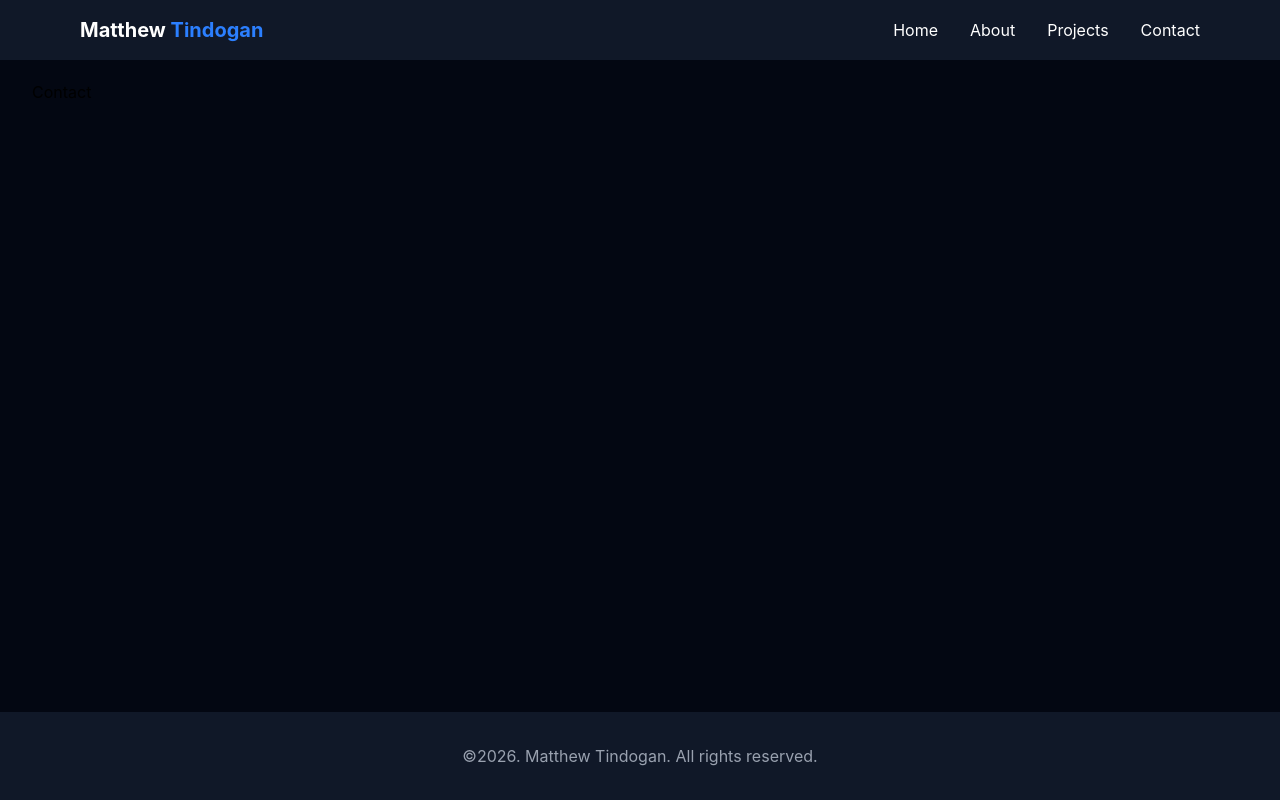
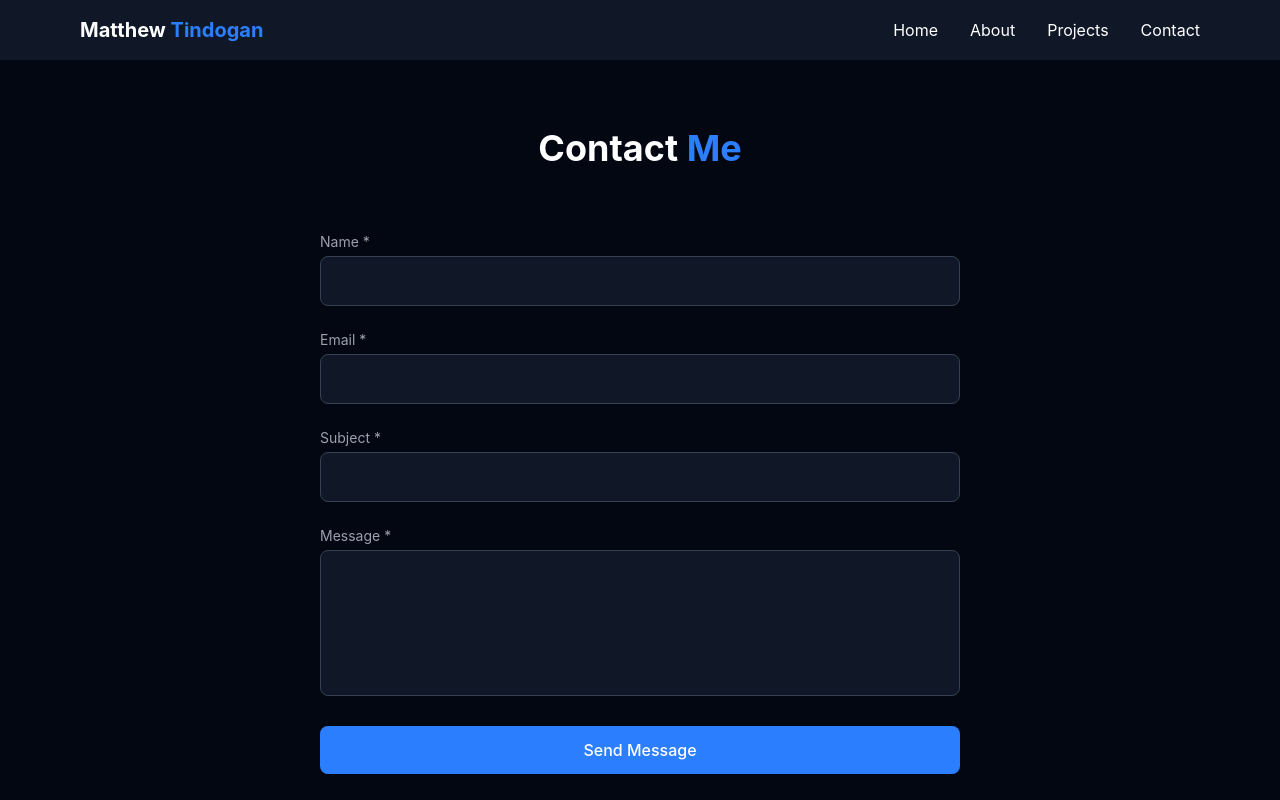
Before and after one commit to TrainerBlu3/AboutMe, a React (Vite) app in the folder client/: page /contact in a window 1280 px wide. Shown: the top 800 px of the page. Built offline with nearby package versions, Linux system fonts and the light colour scheme.

Commit message:
feat: add Contact page with useForm hook and EmailJS integration

```diff
--- a/client/package.json
+++ b/client/package.json
@@ -10,6 +10,7 @@
     "preview": "vite preview"
   },
   "dependencies": {
+    "@emailjs/browser": "^4.4.1",
     "@tailwindcss/vite": "^4.2.2",
     "react": "^19.2.4",
     "react-dom": "^19.2.4",
--- a/client/src/App.jsx
+++ b/client/src/App.jsx
@@ -4,6 +4,7 @@ import Footer from './components/Footer'
 import Home from './pages/Home'
 import About from './pages/About'
 import Projects from './pages/Projects'
+import Contact from './pages/Contact'
 
 function App() {
     return (
@@ -15,7 +16,7 @@ function App() {
                         <Route path="/" element={<Home/>}/>
                         <Route path="/about" element={<About/>}/>
                         <Route path="/projects" element={<Projects/>}/>
-                        <Route path="/contact" element={<div className="pt-20 p-8">Contact</div>}/>
+                        <Route path="/contact" element={<Contact/>}/>
                     </Routes>
                 </div>
                 <Footer/>
--- /dev/null
+++ b/client/src/hooks/useForm.js
@@ -0,0 +1,33 @@
+import { useState } from 'react'
+
+function useForm(initialValues) {
+    const [values, setValues] = useState(initialValues)
+    const [errors, setErrors] = useState({})
+
+    function handleChange(e){
+        const { name, value } = e.target
+        setValues(prev => ({  ...prev, [name]: value }))
+        if(errors[name]) {
+            setErrors(prev => ({ ...prev, [name]: ''}))
+        }
+    }
+
+    function validate() {
+        const newErrors = {}
+        if (!values.name.trim()) newErrors.name = 'Name is required'
+        if (!values.email.trim()) newErrors.email = 'Email is required'
+        else if (!/^[^\s@]+@[^\s@]+\.[^\s@]+$/.test(values.email)) newErrors.email = 'Invalid email address'
+        if (!values.subject.trim()) newErrors.subject = 'Subject is required'
+        if (values.message.trim().length < 10) newErrors.message = 'Message must be at least 10 characters'
+        return newErrors
+    }
+
+    function reset(){
+        setValues(initialValues)
+        setErrors({})
+    }
+
+    return {values, errors, handleChange, validate, setErrors, reset}
+}
+
+export default useForm
--- /dev/null
+++ b/client/src/pages/Contact.jsx
@@ -0,0 +1,115 @@
+import { useRef, useState} from "react"
+import emailjs from '@emailjs/browser'
+import useForm from '../hooks/useForm.js'
+
+function Contact() {
+    const formRef = useRef(null)
+    const {values, errors, handleChange, validate, setErrors, reset} = useForm({
+        name: '',
+        email: '',
+        subject: '',
+        message: ''
+    })
+    const [status, setStatus] = useState('')
+
+    function handleSubmit(e) {
+        e.preventDefault()
+        const newErrors = validate()
+        if (Object.keys(newErrors).length > 0) {
+            setErrors(newErrors)
+            return
+        }
+        setStatus('sending')
+        emailjs.sendForm(
+            import.meta.env.VITE_EMAILJS_SERVICE_ID,
+            import.meta.env.VITE_EMAILJS_TEMPLATE_ID,
+            formRef.current,
+            import.meta.env.VITE_EMAILJS_PUBLIC_KEY
+        )
+            .then(() => {
+                setStatus('success')
+                reset()
+            })
+            .catch(() => {
+                setStatus('error')
+            })
+    }
+
+    return (
+        <main className="min-h-screen bg-gray-950 text-white">
+            <div className="max-w-2xl mx-auto px-4 py-32">
+
+                <h1 className="text-4xl font-bold text-center mb-16">
+                    Contact <span className="text-blue-500">Me</span>
+                </h1>
+
+                <form ref={formRef} onSubmit={handleSubmit} className="flex flex-col gap-6" noValidate>
+
+                    <div>
+                        <label className="block text-sm text-gray-400 mb-1">Name *</label>
+                        <input
+                            type="text"
+                            name="name"
+                            value={values.name}
+                            onChange={handleChange}
+                            className="w-full bg-gray-900 border border-gray-700 rounded-lg px-4 py-3 text-white focus:outline-none focus:border-blue-500"
+                        />
+                        {errors.name && <p className="text-red-400 text-sm mt-1">{errors.name}</p>}
+                    </div>
+
+                    <div>
+                        <label className="block text-sm text-gray-400 mb-1">Email *</label>
+                        <input
+                            type="email"
+                            name="email"
+                            value={values.email}
+                            onChange={handleChange}
+                            className="w-full bg-gray-900 border border-gray-700 rounded-lg px-4 py-3 text-white focus:outline-none focus:border-blue-500"
+                        />
+                        {errors.email && <p className="text-red-400 text-sm mt-1">{errors.email}</p>}
+                    </div>
+
+                    <div>
+                        <label className="block text-sm text-gray-400 mb-1">Subject *</label>
+                        <input
+                            type="text"
+                            name="subject"
+                            value={values.subject}
+                            onChange={handleChange}
+                            className="w-full bg-gray-900 border border-gray-700 rounded-lg px-4 py-3 text-white focus:outline-none focus:border-blue-500"
+                        />
+                        {errors.subject && <p className="text-red-400 text-sm mt-1">{errors.subject}</p>}
+                    </div>
+
+                    <div>
+                        <label className="block text-sm text-gray-400 mb-1">Message *</label>
+                        <textarea
+                            name="message"
+                            value={values.message}
+                            onChange={handleChange}
+                            rows="5"
+                            maxLength="450"
+                            className="w-full bg-gray-900 border border-gray-700 rounded-lg px-4 py-3 text-white focus:outline-none focus:border-blue-500 resize-none"
+                        />
+                        {errors.message && <p className="text-red-400 text-sm mt-1">{errors.message}</p>}
+                    </div>
+
+                    <button
+                        type="submit"
+                        disabled={status === 'sending'}
+                        className="bg-blue-500 hover:bg-blue-600 disabled:opacity-50 text-white px-6 py-3 rounded-lg font-medium transition-colors"
+                    >
+                        {status === 'sending' ? 'Sending...' : 'Send Message'}
+                    </button>
+
+                    {status === 'success' && <p className="text-green-400 text-center">Message sent successfully!</p>}
+                    {status === 'error' &&
+                        <p className="text-red-400 text-center">Something went wrong. Please try again.</p>}
+
+                </form>
+            </div>
+        </main>
+    )
+}
+
+export default Contact
```
Also changed, not shown: 1 other file (tests, documents, lock files or other folders).
